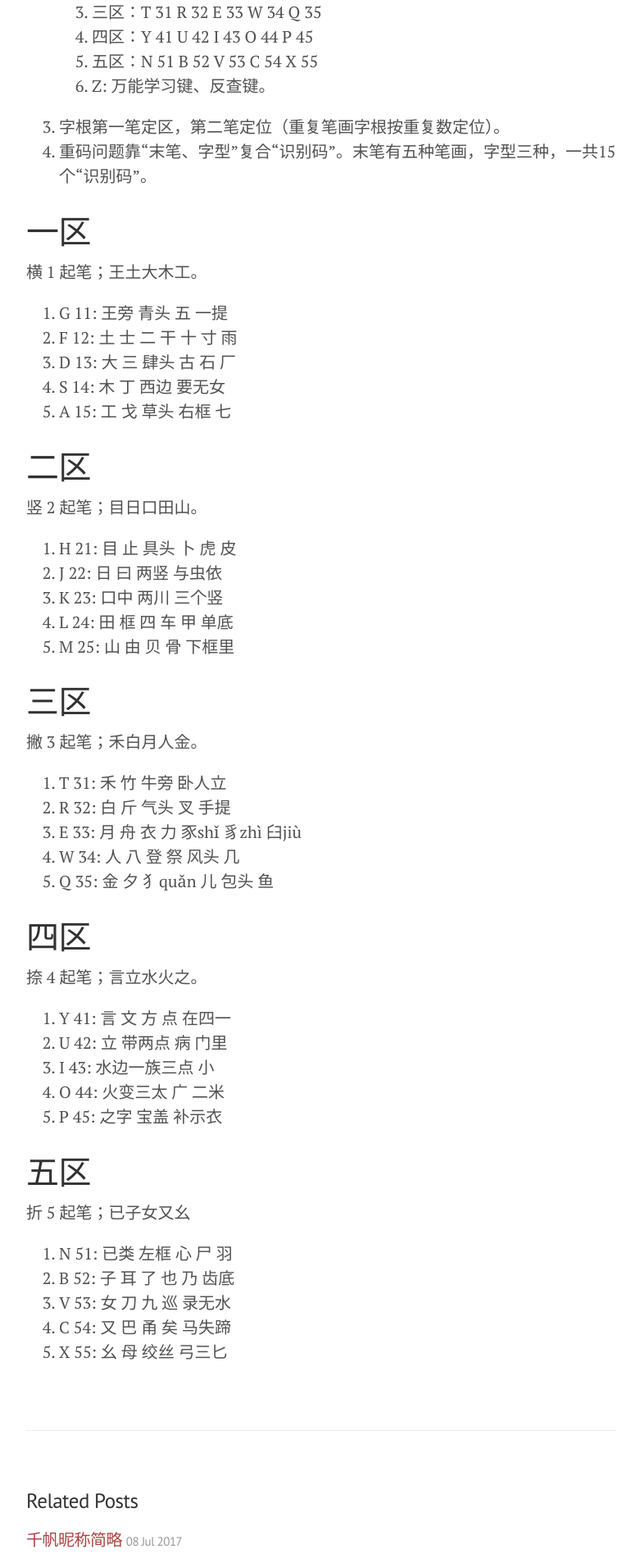
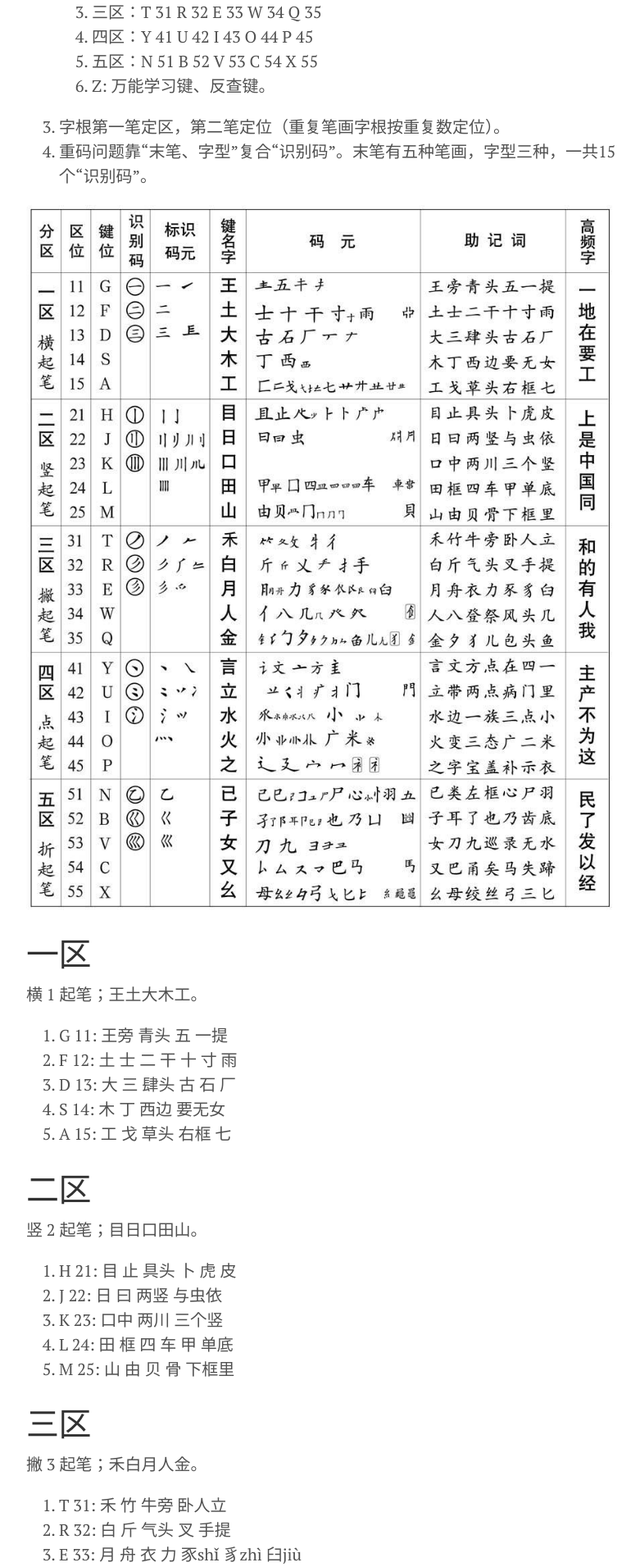
Before and after one commit to outsinre/zh-blog, a Jekyll site: the page built from _posts/2016-01-01-字根.md, in a window 1280 px wide. Shown: the part 948-2859 px from the top of the page at 82% size, without its empty margins (248-1029 px from the left). Built offline with Jekyll 4.4.1, drawn with Linux system fonts in a browser that asks for light colours; comment, search, counter and statistics services are not loaded.

Commit message:
wubi_assist

```diff
--- a/_posts/2016-01-01-字根.md
+++ b/_posts/2016-01-01-字根.md
@@ -17,6 +17,8 @@ title: 五笔字根
     6. Z: 万能学习键、反查键。
 3. 字根第一笔定区，第二笔定位（重复笔画字根按重复数定位）。
 4. 重码问题靠“末笔、字型”复合“识别码”。末笔有五种笔画，字型三种，一共15个“识别码”。
+
+![五笔助记](/assets/wubi_assist.jpg)
 
 # 一区
 
```
Also changed, not shown: assets/wubi_assist.jpg (added).
